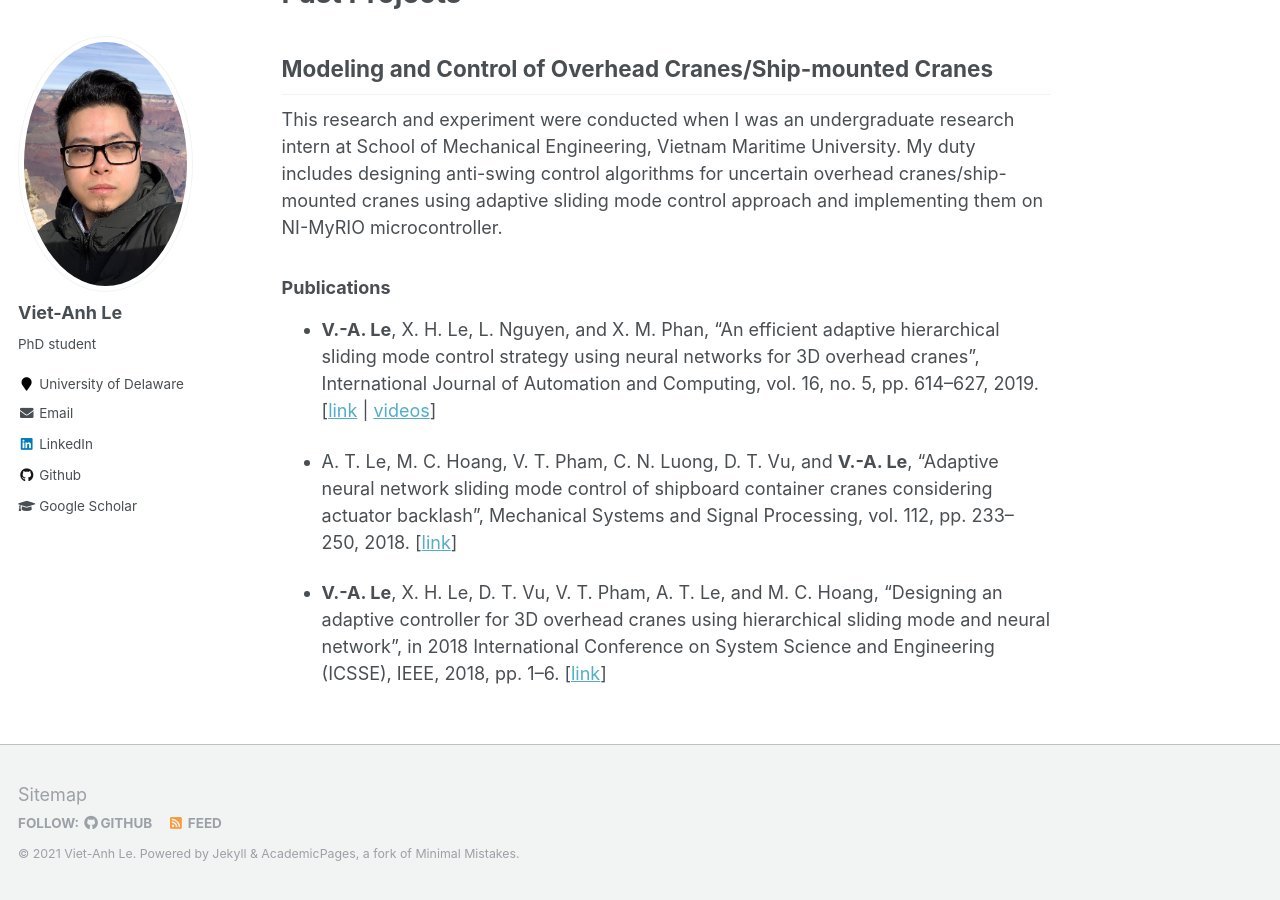
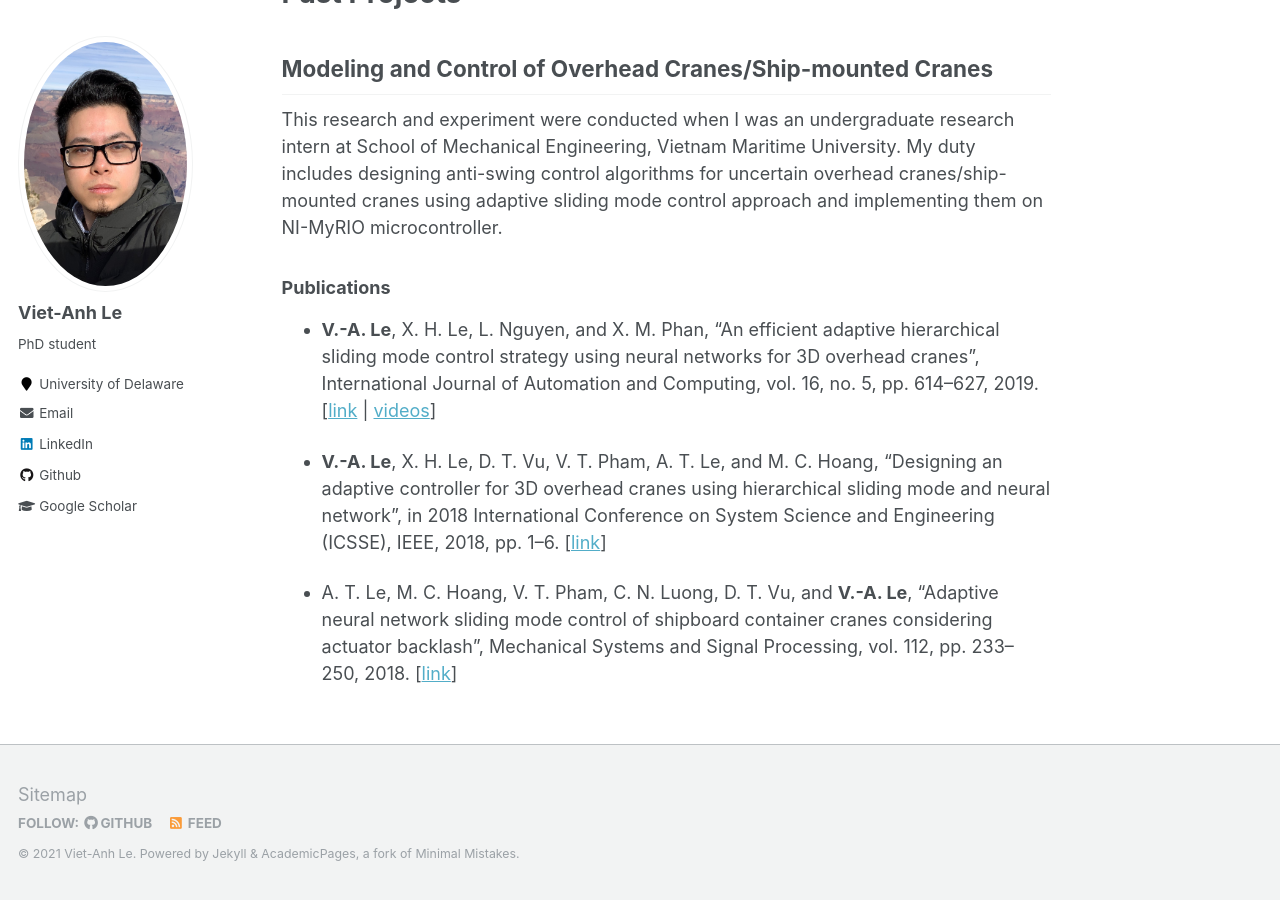
Before and after one commit to vietanhle0101/vietanhle0101.github.io, a Jekyll site: the page built from _pages/projects.md, in a window 1280 px wide and 900 px high, scrolled down 1748 px. Built offline with Jekyll 4.4.1, drawn with Linux system fonts in a browser that asks for light colours.

Commit message:
update cv

```diff
--- a/_pages/projects.md
+++ b/_pages/projects.md
@@ -47,6 +47,6 @@ This research and experiment were conducted when I was an undergraduate research
 
 * **V.-A. Le**, X. H. Le, L. Nguyen, and X. M. Phan, “An efficient adaptive hierarchical sliding mode control strategy using neural networks for 3D overhead cranes”, International Journal of Automation and Computing, vol. 16, no. 5, pp. 614–627, 2019. [[link](https://www.sciencedirect.com/science/article/abs/pii/S0888327018302322) \| [videos](https://www.youtube.com/playlist?list=PLctBt518bw6C32VeKsu93DWxS4S5cg6Tf)]
 
+* **V.-A. Le**, X. H. Le, D. T. Vu, V. T. Pham, A. T. Le, and M. C. Hoang, “Designing an adaptive controller for 3D overhead cranes using hierarchical sliding mode and neural network”, in 2018 International Conference on System Science and Engineering (ICSSE), IEEE, 2018, pp. 1–6. [[link](https://ieeexplore.ieee.org/abstract/document/8520162)]
+
 * A. T. Le, M. C. Hoang, V. T. Pham, C. N. Luong, D. T. Vu, and **V.-A. Le**, “Adaptive neural network sliding mode control of shipboard container cranes considering actuator backlash”, Mechanical Systems and Signal Processing, vol. 112, pp. 233–250, 2018. [[link](https://link.springer.com/article/10.1007/s11633-019-1174-y)]
-
-* **V.-A. Le**, X. H. Le, D. T. Vu, V. T. Pham, A. T. Le, and M. C. Hoang, “Designing an adaptive controller for 3D overhead cranes using hierarchical sliding mode and neural network”, in 2018 International Conference on System Science and Engineering (ICSSE), IEEE, 2018, pp. 1–6. [[link](https://ieeexplore.ieee.org/abstract/document/8520162)]
```
Also changed, not shown: 1 other file.
